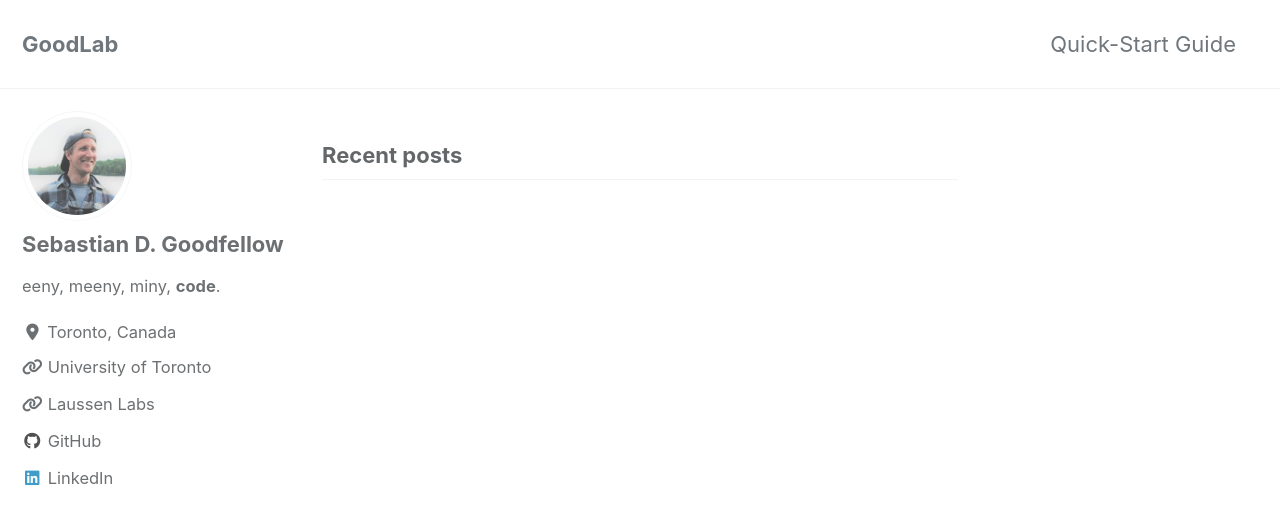
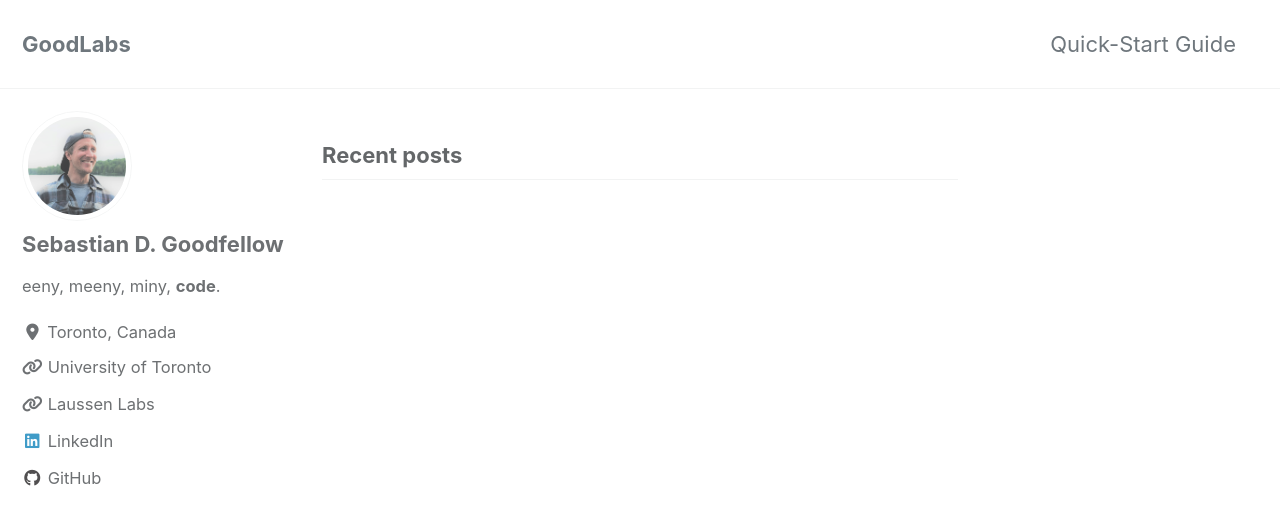
Before and after one commit to Seb-Good/sebastian-goodfellow, a Jekyll site: the page built from index.html, in a window 1280 px wide and 900 px high. Shown: the top 525 px of the window. Built offline with Jekyll 4.4.1, drawn with Linux system fonts in a browser that asks for light colours; cached includes are drawn as plain includes; nearby versions of some CDN libraries; the list of posts is cut into pages by our own code.

Commit message:
- initial commit

```diff
--- a/_config.yml
+++ b/_config.yml
@@ -16,7 +16,7 @@ minimal_mistakes_skin    : "default" # "air", "aqua", "contrast", "dark", "dirt"
 
 # Site Settings
 locale                   : "en-US"
-title                    : "GoodLab"
+title                    : "GoodLabs"
 title_separator          : "-"
 subtitle                 : # site tagline that appears below site title in masthead
 name                     : "Sebastian D. Goodfellow"
@@ -114,12 +114,12 @@ author:
     - label: "Facebook"
       icon: "fab fa-fw fa-facebook-square"
       # url: "https://facebook.com/"
+    - label: "LinkedIn"
+      icon: "fab fa-fw fa-linkedin"
+      url: "https://www.linkedin.com/in/sebastian-d-goodfellow-a4257841/"
     - label: "GitHub"
       icon: "fab fa-fw fa-github"
       url: "https://github.com/Seb-Good"
-    - label: "LinkedIn"
-      icon: "fab fa-fw fa-linkedin"
-      url: "https://www.linkedin.com/in/sebastian-d-goodfellow-a4257841/"
 
 # Site Footer
 footer:
```
